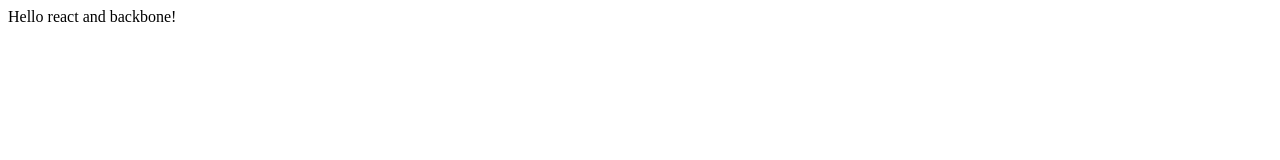
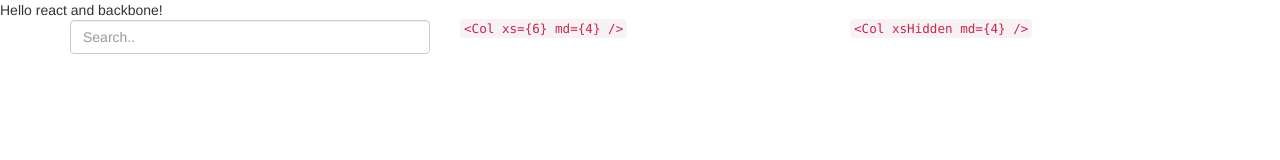
Before and after one commit to Dbl6Jl/react-backbone-humanio, a React app: page / in a window 1280 px wide. Built offline with nearby package versions, Linux system fonts and the light colour scheme; some packages are replaced by stand-ins of ours.

Commit message:
Bootstrap added babelrc modified to use arrow functions some react initial components added

```diff
--- a/index.html
+++ b/index.html
@@ -1,6 +1,7 @@
 <html>
   <head>
     <title>humansio clone</title>
+    <link rel="stylesheet" href="https://maxcdn.bootstrapcdn.com/bootstrap/latest/css/bootstrap.min.css">
   </head>
   <body>
     <div id="root"></div>
--- /dev/null
+++ b/src/containers/Page.js
@@ -0,0 +1,20 @@
+/**
+ * Created by dsptushkin on 12.08.17.
+ */
+import React, {Component} from 'react';
+import {Button, Col, Grid, Row} from 'react-bootstrap';
+import Sidebar from './Sidebar';
+
+export default class Page extends Component {
+  render() {
+    return (
+      <Grid>
+        <Row className="show-grid">
+          <Col xs={6} md={4}><Sidebar /></Col>
+          <Col xs={6} md={4}><code>&lt;{'Col xs={6} md={4}'} /&gt;</code></Col>
+          <Col xsHidden md={4}><code>&lt;{'Col xsHidden md={4}'} /&gt;</code></Col>
+        </Row>
+      </Grid>
+    );
+  }
+}
--- a/src/containers/Root.js
+++ b/src/containers/Root.js
@@ -1,7 +1,10 @@
 import React from 'react'
+import Page from './Page';
 
 const Root = () => (
-  <div>Hello react and backbone!</div>
+  <div>Hello react and backbone!
+    <Page />
+  </div>
 );
 
 export default Root
--- /dev/null
+++ b/src/containers/Sidebar.js
@@ -0,0 +1,32 @@
+/**
+ * Created by dsptushkin on 12.08.17.
+ */
+import React, {Component} from 'react';
+import {Button, Col, FormControl, FormGroup, Grid, HelpBlock, Row} from 'react-bootstrap';
+
+export default class Sidebar extends Component {
+  constructor(props) {
+    super(props);
+    this.state = {
+      value: ''
+    }
+  }
+
+  render() {
+    return (
+      <div className="sidebar">
+        <FormGroup controlId="formBasicText">
+          <FormControl
+            type="text"
+            value={this.state.value}
+            placeholder="Search.."
+            onChange={this.handleChange}
+          />
+        </FormGroup>
+      </div>
+    );
+  }
+  handleChange = () => {
+
+  }
+}
```
Also changed, not shown: package.json (+7 -3 lines), .babelrc.
